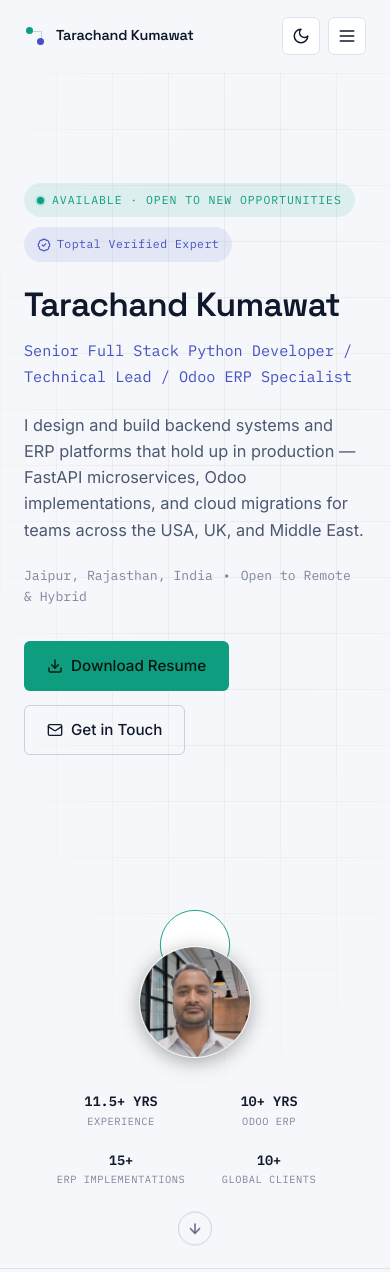
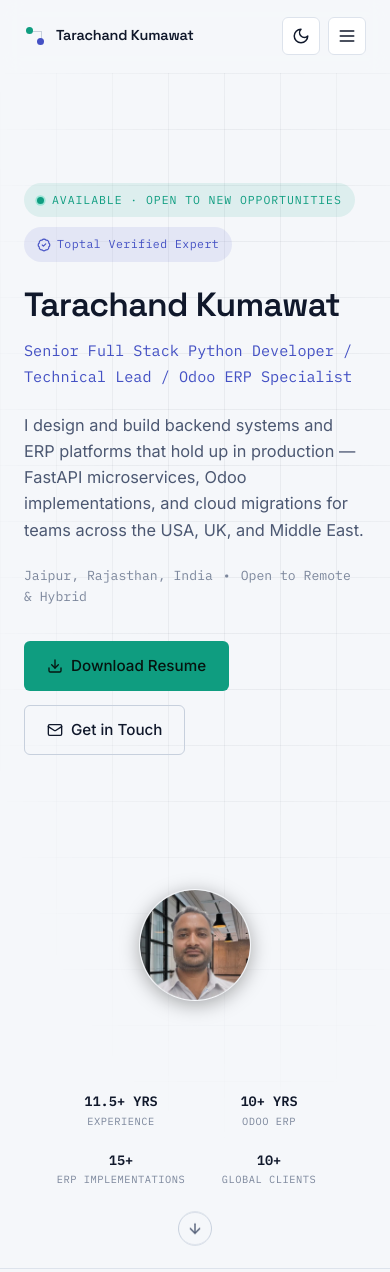
Before and after one commit to tckumawat16/tarachand-kumawat, a React (Vite) app: page / in a window 390 px wide. Shown: the top 1272 px of the page. Built offline with nearby package versions, Linux system fonts and the light colour scheme; a web font is replaced by a local one.

Commit message:
fix for the hero section dis-alignment

```diff
--- a/src/components/Hero.css
+++ b/src/components/Hero.css
@@ -124,6 +124,12 @@
   width: 100%;
   max-width: 420px;
   margin: 0 auto;
+}
+
+.diagram-visual {
+  position: relative;
+  width: 100%;
+  height: 100%;
 }
 
 .diagram-svg {
@@ -293,10 +299,14 @@
     max-width: 280px;
   }
 
+  .diagram-visual {
+    height: 260px;
+  }
+
   .diagram-svg {
     display: block;
     width: 100%;
-    height: 260px;
+    height: 100%;
   }
 
   .core-photo {
--- a/src/components/Hero.jsx
+++ b/src/components/Hero.jsx
@@ -57,6 +57,7 @@ export default function Hero() {
         </div>
 
         <div ref={diagramRef} className="hero-diagram reveal" role="img" aria-label="Career overview diagram showing key stats">
+          <div className="diagram-visual">
             <svg viewBox="0 0 420 420" className="diagram-svg">
               <g className="diagram-lines">
                 <line x1="210" y1="210" x2="210" y2="70" />
@@ -89,6 +90,7 @@ export default function Hero() {
               width="240"
               height="240"
             />
+          </div>
 
           <div className="diagram-labels">
             {nodeStats.map((s) => (
```
Lines whose indentation alone changed are shown as unchanged.
